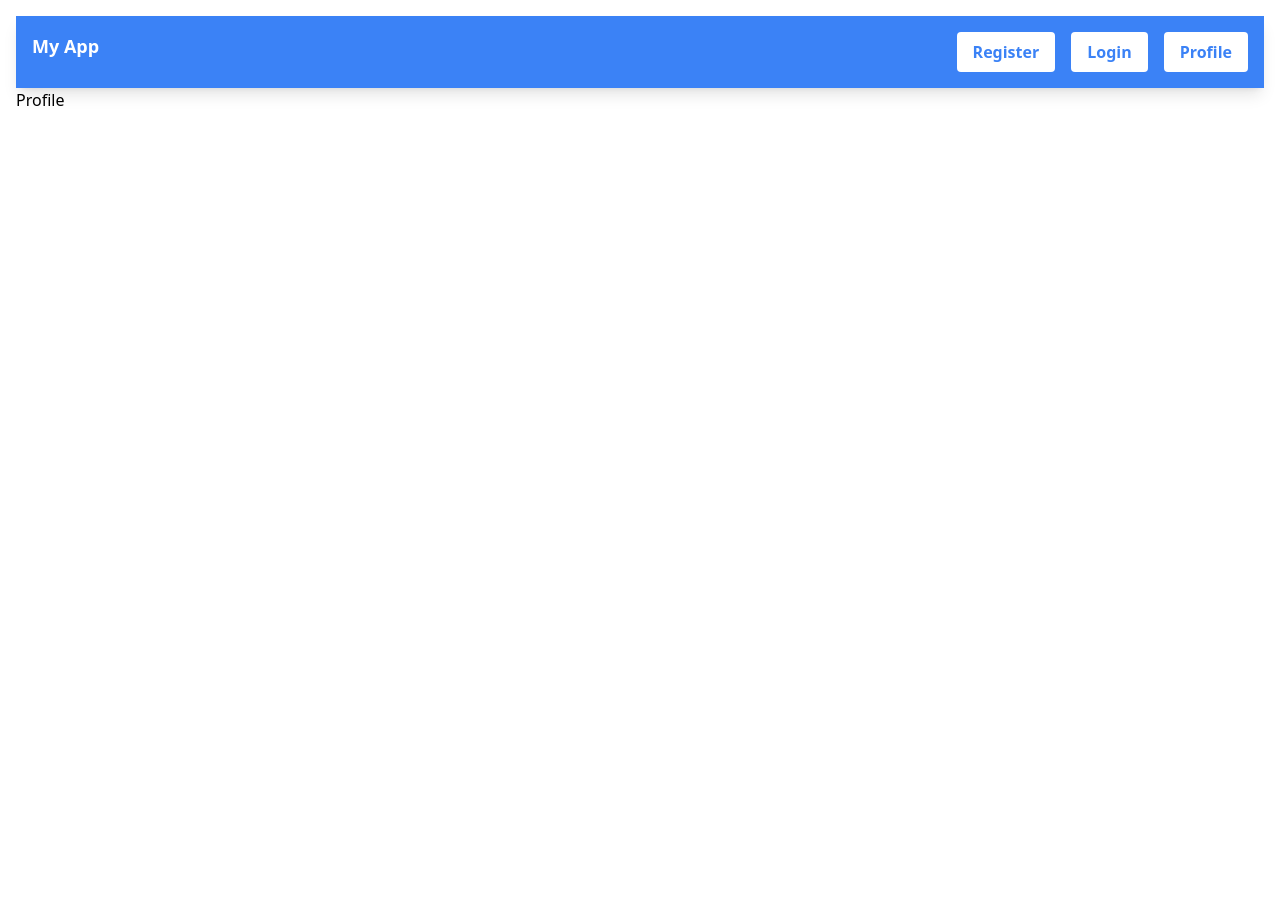
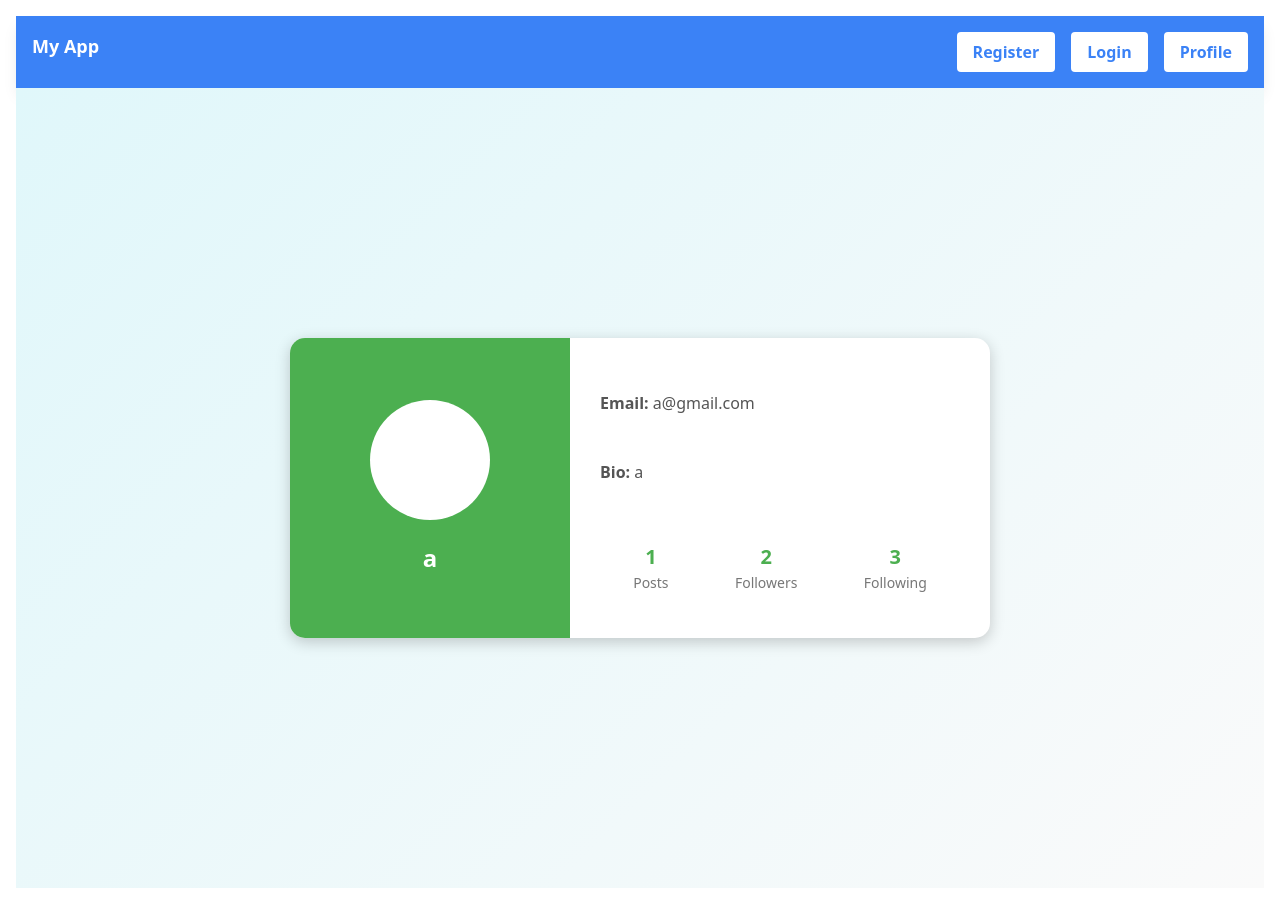
Before and after one commit to VeenathT/PAF, a React (Create React App) app in the folder frontend/: page /profile in a window 1280 px wide. Before the commit the page ends 800 px from the top, so only its background shows below. Built offline with nearby package versions, Linux system fonts and the light colour scheme.

Commit message:
Update component labels and headings

```diff
--- a/frontend/src/components/AddItem/AddItem.js
+++ b/frontend/src/components/AddItem/AddItem.js
@@ -48,9 +48,9 @@ const AddItem = () => {
 
   return (
     <div className="flex flex-col items-center p-4">
-      <h2 className="text-2xl font-bold mb-4">Add Item</h2>
+      <h2 className="text-2xl font-bold mb-4">Add photo</h2>
       <form id="itemForm" onSubmit={(e) => onSubmit(e)} className="w-full max-w-lg">
-        <label className="block text-sm font-medium text-gray-700">Item ID:</label>
+        <label className="block text-sm font-medium text-gray-700">Photo name:</label>
         <input
           type="text"
           id="itemId"
@@ -60,7 +60,7 @@ const AddItem = () => {
           value={itemId}
           className="mt-1 block w-full border border-gray-300 rounded-md p-2"
         />
-        <label className="block text-sm font-medium text-gray-700 mt-4">Item Name:</label>
+        <label className="block text-sm font-medium text-gray-700 mt-4">Photo descripstion:</label>
         <input
           type="text"
           id="itemName"
@@ -70,7 +70,7 @@ const AddItem = () => {
           value={itemName}
           className="mt-1 block w-full border border-gray-300 rounded-md p-2"
         />
-        <label className="block text-sm font-medium text-gray-700 mt-4">Item Category:</label>
+        <label className="block text-sm font-medium text-gray-700 mt-4">Photo Category:</label>
         <select
           id="itemCategory"
           name="itemCategory"
@@ -79,14 +79,14 @@ const AddItem = () => {
           value={itemCategory}
           className="mt-1 block w-full border border-gray-300 rounded-md p-2"
         >
-          <option value="" disabled>Select Item Category</option>
-          <option value="Electronics">Electronics</option>
-          <option value="Clothing">Clothing</option>
-          <option value="Books">Books</option>
+          <option value="" disabled>Select Photo Category</option>
+          <option value="Electronics">wildlife</option>
+          <option value="Clothing">street</option>
+          <option value="Books">landscape</option>
           <option value="Home">Home</option>
           <option value="Other">Other</option>
         </select>
-        <label className="block text-sm font-medium text-gray-700 mt-4">Item Quantity:</label>
+        <label className="block text-sm font-medium text-gray-700 mt-4">No of photos upload:</label>
         <input
           type="number"
           name="itemQty"
@@ -96,7 +96,7 @@ const AddItem = () => {
           value={itemQty}
           className="mt-1 block w-full border border-gray-300 rounded-md p-2"
         />
-        <label className="block text-sm font-medium text-gray-700 mt-4">Item Details:</label>
+        <label className="block text-sm font-medium text-gray-700 mt-4">Photo Details:</label>
         <textarea
           name="itemDetails"
           id="itemDetails"
@@ -105,7 +105,7 @@ const AddItem = () => {
           value={itemDetails}
           className="mt-1 block w-full border border-gray-300 rounded-md p-2"
         />
-        <label className="block text-sm font-medium text-gray-700 mt-4">Item Image:</label>
+        <label className="block text-sm font-medium text-gray-700 mt-4">Photo Image:</label>
         <input
           type="file"
           name="itemImage"
--- a/frontend/src/components/Home/Home.js
+++ b/frontend/src/components/Home/Home.js
@@ -7,22 +7,22 @@ const Home = () => {
 
   return (
     <div className="min-h-screen bg-gray-100 flex flex-col items-center justify-center">
-    <h1 className="text-4xl font-bold text-gray-800 mb-6">Welcome to Inventory Management</h1>
+    <h1 className="text-4xl font-bold text-gray-800 mb-6">Share your Photos Here !</h1>
     <p className="text-lg text-gray-600 mb-8 text-center">
-      Manage your inventory efficiently with our modern interface.
+      Lets explore photography world.
     </p>
     <div className="flex space-x-4">
       <button
         className="bg-blue-500 hover:bg-blue-700 text-white font-bold py-3 px-6 rounded-lg shadow-lg transform hover:scale-105 transition duration-300 ease-in-out"
         onClick={() => navigate("/additem")}
       >
-        Add Item
+        Add Photo
       </button>
       <button
         className="bg-green-500 hover:bg-green-700 text-white font-bold py-3 px-6 rounded-lg shadow-lg transform hover:scale-105 transition duration-300 ease-in-out"
         onClick={() => navigate("/allitem")}
       >
-        View Items
+        View Photos
       </button>
       <button
         className="bg-red-500 hover:bg-red-700 text-white font-bold py-3 px-6 rounded-lg shadow-lg transform hover:scale-105 transition duration-300 ease-in-out"
--- a/frontend/src/components/Login/Login.js
+++ b/frontend/src/components/Login/Login.js
@@ -25,7 +25,7 @@ const Login = () => {
     }
   return (
     <div className="flex flex-col items-center p-4">
-      <h2 className="text-2xl font-bold mb-4">Login</h2>
+      <h2 className="text-2xl font-bold mb-4">Photographer's Login</h2>
       <form
         id="registrationForm"
         onSubmit={onSubmit}
--- a/frontend/src/components/Profile/Profile.js
+++ b/frontend/src/components/Profile/Profile.js
@@ -1,12 +1,118 @@
-import React from 'react'
+import React from 'react';
 
 const Profile = () => {
-    const userId = localStorage.getItem('userId');
+  const user = {
+    name: "a",
+    email: "a@gmail.com",
+    bio: "a",
+    postsCount: 1,
+    followers: 2,
+    following: 3
+  };
+
+  const styles = {
+    page: {
+      display: 'flex',
+      justifyContent: 'center',
+      alignItems: 'center',
+      background: 'linear-gradient(135deg, #e0f7fa, #fafafa)',
+      minHeight: '100vh',
+      padding: '40px'
+    },
+    card: {
+      display: 'flex',
+      backgroundColor: '#ffffff',
+      borderRadius: '15px',
+      boxShadow: '0 4px 15px rgba(0, 0, 0, 0.2)',
+      overflow: 'hidden',
+      width: '700px',
+      height: '300px'
+    },
+    left: {
+      backgroundColor: '#4caf50',
+      width: '40%',
+      display: 'flex',
+      flexDirection: 'column',
+      justifyContent: 'center',
+      alignItems: 'center',
+      color: 'white',
+      padding: '20px'
+    },
+    right: {
+      width: '60%',
+      padding: '30px',
+      display: 'flex',
+      flexDirection: 'column',
+      justifyContent: 'space-around'
+    },
+    profilePic: {
+      width: '120px',
+      height: '120px',
+      borderRadius: '50%',
+      backgroundColor: 'white',
+      marginBottom: '20px'
+    },
+    userName: {
+      fontSize: '24px',
+      fontWeight: 'bold'
+    },
+    userInfo: {
+      fontSize: '16px',
+      color: '#555',
+      margin: '8px 0'
+    },
+    stats: {
+      display: 'flex',
+      justifyContent: 'space-around',
+      marginTop: '20px'
+    },
+    statBlock: {
+      textAlign: 'center'
+    },
+    statNumber: {
+      fontSize: '20px',
+      fontWeight: 'bold',
+      color: '#4caf50'
+    },
+    statLabel: {
+      fontSize: '14px',
+      color: '#777'
+    }
+  };
+
   return (
-    <div>
-        <h1>Profile {userId}</h1>
+    <div style={styles.page}>
+      <div style={styles.card}>
+        {/* Left Side */}
+        <div style={styles.left}>
+          <div style={styles.profilePic}>
+            {/* You can add an image here later */}
+          </div>
+          <div style={styles.userName}>{user.name}</div>
+        </div>
+
+        {/* Right Side */}
+        <div style={styles.right}>
+          <p style={styles.userInfo}><strong>Email:</strong> {user.email}</p>
+          <p style={styles.userInfo}><strong>Bio:</strong> {user.bio}</p>
+          <div style={styles.stats}>
+            <div style={styles.statBlock}>
+              <div style={styles.statNumber}>{user.postsCount}</div>
+              <div style={styles.statLabel}>Posts</div>
+            </div>
+            <div style={styles.statBlock}>
+              <div style={styles.statNumber}>{user.followers}</div>
+              <div style={styles.statLabel}>Followers</div>
+            </div>
+            <div style={styles.statBlock}>
+              <div style={styles.statNumber}>{user.following}</div>
+              <div style={styles.statLabel}>Following</div>
+            </div>
+          </div>
+        </div>
+      </div>
     </div>
-  )
-}
+  );
+};
 
-export default Profile
+export default Profile;
--- a/frontend/src/components/UpdateItem/UpdateItem.js
+++ b/frontend/src/components/UpdateItem/UpdateItem.js
@@ -72,7 +72,7 @@ const UpdateItem = () => {
     <div>
 
       <div className="flex flex-col items-center p-4">
-      <h2 className="text-2xl font-bold mb-4">Update Item</h2>
+      <h2 className="text-2xl font-bold mb-4">Update photo</h2>
       <form id="itemForm" onSubmit={onSubmit} className="w-full max-w-lg">
         <label className="block text-sm font-medium text-gray-700">Item ID:</label>
         <input
@@ -84,7 +84,7 @@ const UpdateItem = () => {
           value={formData.itemId}
           className="mt-1 block w-full border border-gray-300 rounded-md p-2"
         />
-        <label className="block text-sm font-medium text-gray-700 mt-4">Item Name:</label>
+        <label className="block text-sm font-medium text-gray-700 mt-4">photo Name:</label>
         <input
           type="text"
           id="itemName"
@@ -104,10 +104,10 @@ const UpdateItem = () => {
           className="mt-1 block w-full border border-gray-300 rounded-md p-2"
         >
           <option value="" disabled>Select Item Category</option>
-          <option value="Electronics">Electronics</option>
-          <option value="Clothing">Clothing</option>
-          <option value="Books">Books</option>
-          <option value="Home">Home</option>
+          <option value="Electronics">landscape</option>
+          <option value="Clothing">street</option>
+          <option value="Books">wildlife</option>
+          <option value="Home">portrite</option>
           <option value="Other">Other</option>
         </select>
         <label className="block text-sm font-medium text-gray-700 mt-4">Item Quantity:</label>
```
